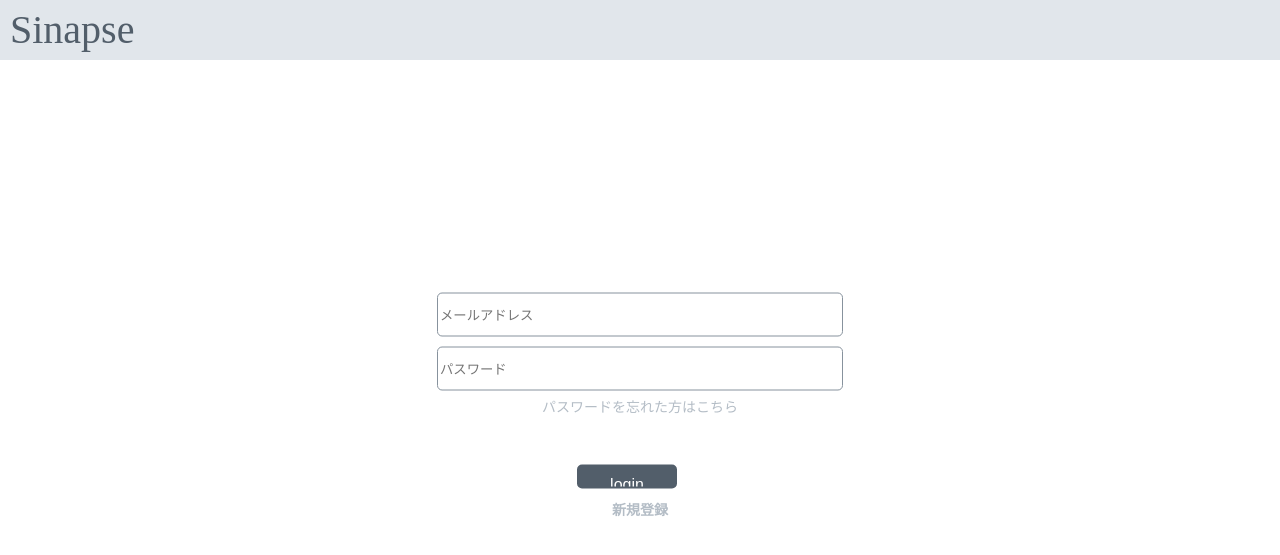
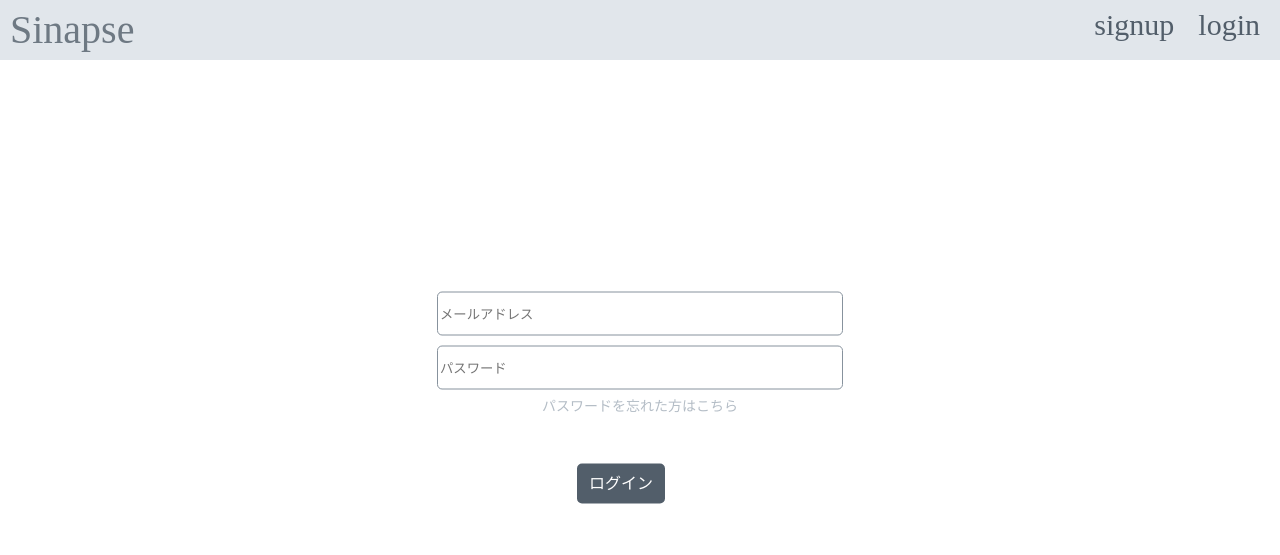
Before and after one commit to sekiguchikeita/django_prototype, a Django app: page /accounts/login in a window 1280 px wide. Shown: the top 555 px of the page. Run offline with Django 3.2, Linux system fonts and the light colour scheme; some libraries are stand-ins or nearby versions.

Commit message:
secound  Commit

```diff
--- a/accounts/templates/accounts/login.htm
+++ b/accounts/templates/accounts/login.htm
@@ -1,40 +1,49 @@
 {% load static %}
+
 <!DOCTYPE html>
 <html lang="ja">
   <head>
     <meta charset="UTF-8" />
     <meta name="viewport" content="width=device-width, initial-scale=1.0" />
-    <title>SignUp</title>
+    <title>HOME</title>
+    <link href="https://use.fontawesome.com/releases/v5.6.1/css/all.css" rel="stylesheet">
     <link rel="stylesheet" href="{% static 'css/style.css' %}" />
     <link rel="stylesheet" href="{% static 'css/reset.css' %}" />
+
   </head>
   <body>
     <div id="body">
       <!-- ▼▼▼▼▼ header ▼▼▼▼▼ -->
       <div id="header" class="box_header">
-        <p class="name_service">Sinapse</p>
+        <a id="btn" class="name_service" href="{% url 'signup' %}">Sinapse</a>
+         <div class="logup">
+        <a class="signup_btn" href="{% url 'signup' %}">signup</a>
+        <a class="login_btn" href="{% url 'login' %}">login</a>
+          </div>
       </div>
       <!-- ▲▲▲▲▲ header ▲▲▲▲▲ -->
 
       <div class="center_objecto">
         <!-- ▼▼▼▼▼ authentication ▼▼▼▼▼ -->
         <div>
+
+{% if error %}
+{{ error }}
+{% endif %}
+
           <!-- ▼▼▼ email login ▼▼▼ -->
-          <form action="{% url 'login' %}" method="POST">
-            {% csrf_token%}
-
+            <form method="POST" action="{% url 'login' %}">
+            {% csrf_token %}
               <div style="margin: 10px">
-                <input type="email" class="input_login" placeholder="メールアドレス"/>
+               <input class="input_login" type="email" name="username" placeholder="メールアドレス" />
               </div>
               <div style="margin: 10px">
-                <input type="password" class="input_login" placeholder="パスワード"/>
+                <input class="input_login" type="password" name="password"  placeholder="パスワード"/>
               </div>
-
               <div id="btn" class="login_passInfo" style="text-align: center;">パスワードを忘れた方はこちら</div>
               <!-- <input class="btn_login" type="submit" value="ログイン" /> -->
-              <input class="btn_login"  type='submit' value="login">
-
-              <div id="btn" class="login_signupInfo" style="text-align: center;">新規登録</div>
+             <input class="btn_login" type="submit" value="ログイン">
+              <!-- <div id="btn" class="login_signupInfo" style="text-align: center;">新規登録</div> -->
             </div>
           </form>
           <!-- ▲▲▲ email login ▲▲▲ -->
--- a/accounts/views.py
+++ b/accounts/views.py
@@ -10,20 +10,32 @@ def signup(request):
         if request.POST['password1'] == request.POST['password2']:
             try:
                 user = User.objects.get(username=request.POST['username'])
-                return render(request, 'accounts/signup.htm', {'error':'Username has already been taken'})
+                return render(request, 'accounts/signup.htm', {'error':'このアドレスは既に使われています'})
             except User.DoesNotExist:
                 user = User.objects.create_user(request.POST['username'], password=request.POST['password1'])
                 auth.login(request,user)
                 return redirect('home')
         else:
-            return render(request, 'accounts/signup.htm', {'error':'Passwords must match'})
+            return render(request, 'accounts/signup.htm', {'error':'パスワードが間違っています'})
     else:
         # User wants to enter info
         return render(request, 'accounts/signup.htm')
 
 def login(request):
-    return render(request, 'accounts/login.htm')
+    if request.method == 'POST':
+        user = auth.authenticate(username=request.POST['username'], password=request.POST['password'])
+        if user is not None:
+            auth.login(request, user)
+            return redirect('home')
+        else:
+            return render(request, 'accounts/login.htm', {'error':'メールアドレスもしくはパスワードが間違っています'})
+    else:
+        return render(request, 'accounts/login.htm')
+
+
 
 def logout(request):
     #to do need to route to homepage
-    return render(request, 'accounts/signup.html')
+    if request.method == 'POST':
+        auth.logout(request)
+        return render(request, 'accounts/signup.htm')
--- a/app/static/css/style.css
+++ b/app/static/css/style.css
@@ -30,8 +30,7 @@
   }
 
   .btn_login {
-  width: 100px;
-  height: 20px;
+
     margin: 50px 150px 15px 150px;
     display: inline-block;
     border-radius: 5px; /* 角丸       */
@@ -141,6 +140,26 @@ p.indexSubheading {
     padding: 10px;
     text-decoration: none; /* テキストアンダーライン */
   }
+
+.logup{
+    padding: 10px;
+    margin: 0 0 0 auto;
+}
+
+.login_btn{
+    font-size: 30px;
+    color: #525e6a;
+    padding: 10px;
+    text-decoration: none;
+}
+
+.signup_btn{
+  font-size: 30px;
+  color: #525e6a;
+  padding: 10px;
+  text-decoration: none; /* テキストアンダーライン */
+}
+
   .name_user {
     padding: 20px 4px;
     font-size: 16px;
--- a/app/templates/app/home.htm
+++ b/app/templates/app/home.htm
@@ -18,7 +18,7 @@
 
       <!-- ▼▼▼▼▼ header ▼▼▼▼▼ -->
       <div id="header" class="box_header">
-        <a id="btn" class="name_service" href="login.html">Sinapse</a>
+        <a id="btn" class="name_service" href="">Sinapse</a>
         <input
           type="search"
           class="input_search"
@@ -47,7 +47,7 @@
               </div>
               <div class="name_user">翔太郎</div>
               <div id="btn" class="box_boardsUsercontents">
-                <p><i class="far fa-thumbs-up fa-2x"></i></p>
+                <!-- <p><i class="far fa-thumbs-up fa-2x"></i></p> -->
                 <div></div>
               </div>
             </div>
```
Also changed, not shown: accounts/static/css/style.css (+17 -1 lines), accounts/templates/accounts/signup.htm (+33 -11 lines), db.sqlite3 (deleted), sample_app/db.sqlite3, sample_app/static/1FA342B9-B867-4C4B-A790-22C7EAD289B7.png (deleted), sample_app/templates/base.htm (added). Lines whose indentation alone changed are shown as unchanged.
